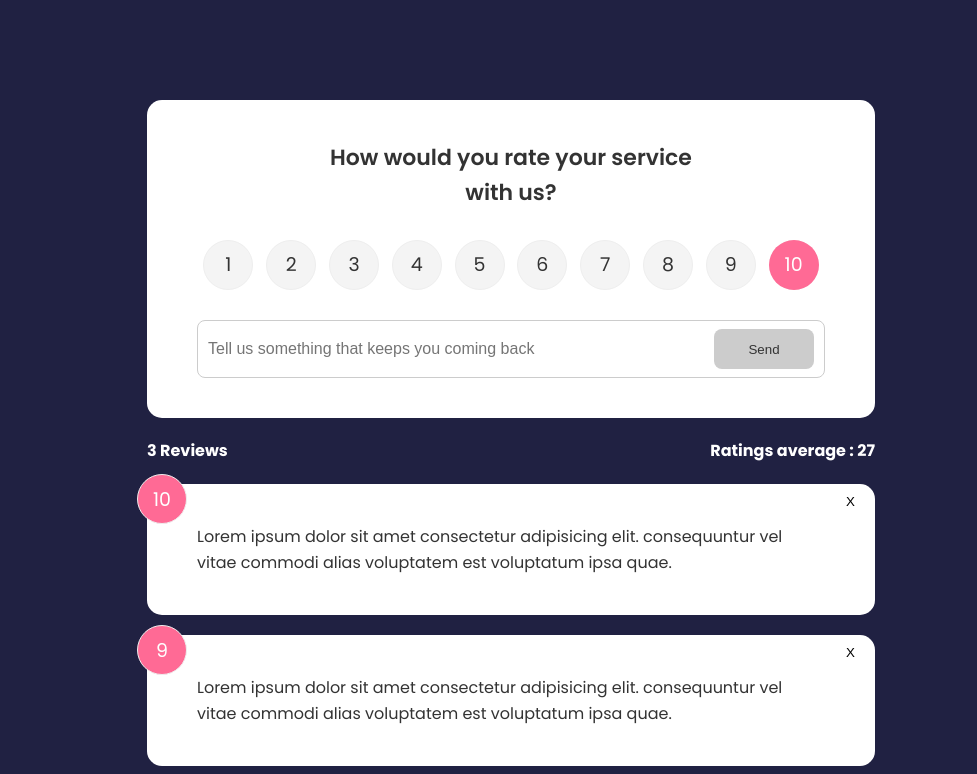
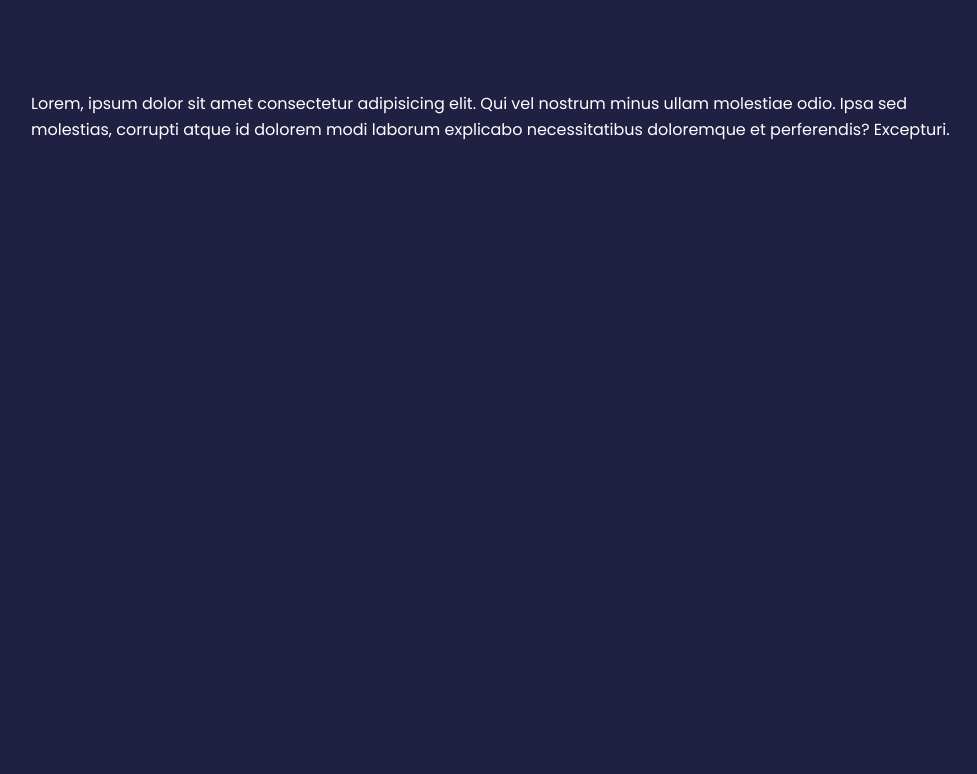
Before and after one commit to Ayu5h5hakya/svelte-startup, a Svelte app: page / in a window 1280 px wide. Shown: the top 774 px of the page, without its empty margins (129-1106 px from the left). Built offline with nearby package versions, Linux system fonts and the light colour scheme.

Commit message:
start new initial project

```diff
--- /dev/null
+++ b/src/App2.svelte
@@ -0,0 +1,19 @@
+<script>
+  import Header from "./components/Header.svelte";
+</script>
+
+<Header />
+<main>
+  <p>
+    Lorem, ipsum dolor sit amet consectetur adipisicing elit. Qui vel nostrum
+    minus ullam molestiae odio. Ipsa sed molestias, corrupti atque id dolorem
+    modi laborum explicabo necessitatibus doloremque et perferendis? Excepturi.
+  </p>
+</main>
+
+<style>
+  main {
+    max-width: 960px;
+    margin: 40px auto;
+  }
+</style>
--- /dev/null
+++ b/src/components/Header.svelte
@@ -0,0 +1,11 @@
+<script>
+</script>
+
+<header>
+  <h1>
+    <img src="favicon.png" alt="" />
+  </h1>
+</header>
+
+<style>
+</style>
--- a/src/main.js
+++ b/src/main.js
@@ -1,7 +1,7 @@
-import App from './App.svelte';
+import App from "./App2.svelte";
 
 const app = new App({
-	target: document.body,
+  target: document.body,
 });
 
 export default app;
```
